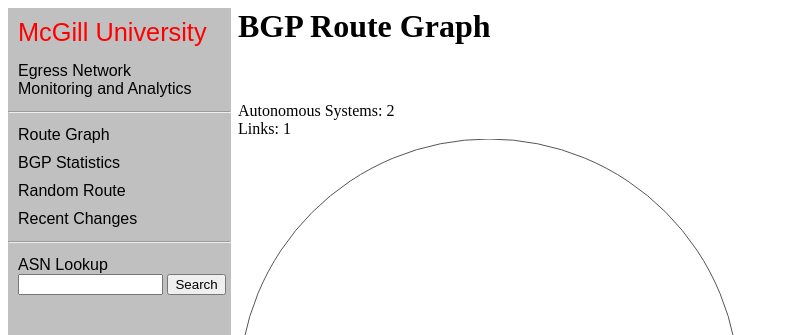
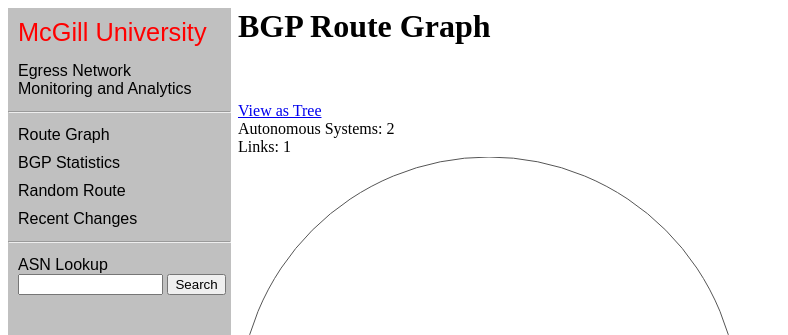
Before and after one commit to jgl2832/EgressNetwork, a PHP site: page /map.php in a window 1280 px wide. Shown: the top 335 px of the page, without its empty margins (0-788 px from the left). Run offline with PHP 8.4, Linux system fonts and the light colour scheme; data that the repository does not hold is empty.

Commit message:
Added tree.php link on map.php.

```diff
--- a/map.php
+++ b/map.php
@@ -164,6 +164,9 @@
 		<h1>BGP Route Graph</h1>
 		<br />
 		<br />
+
+		<a href="tree.php">View as Tree</a>
+
 		<div id="loaded" style="">
 			Autonomous Systems: <span id="total"></span><br />
 			Links: <span id="links"></span><br />
```
